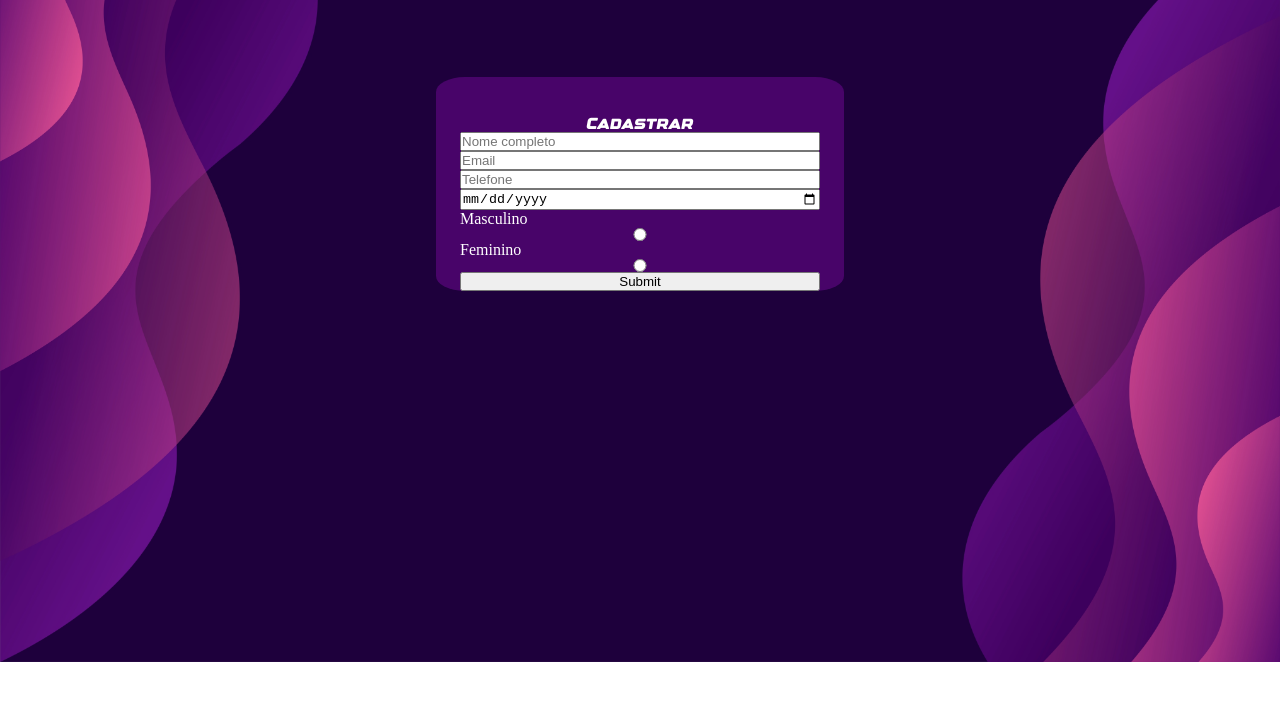
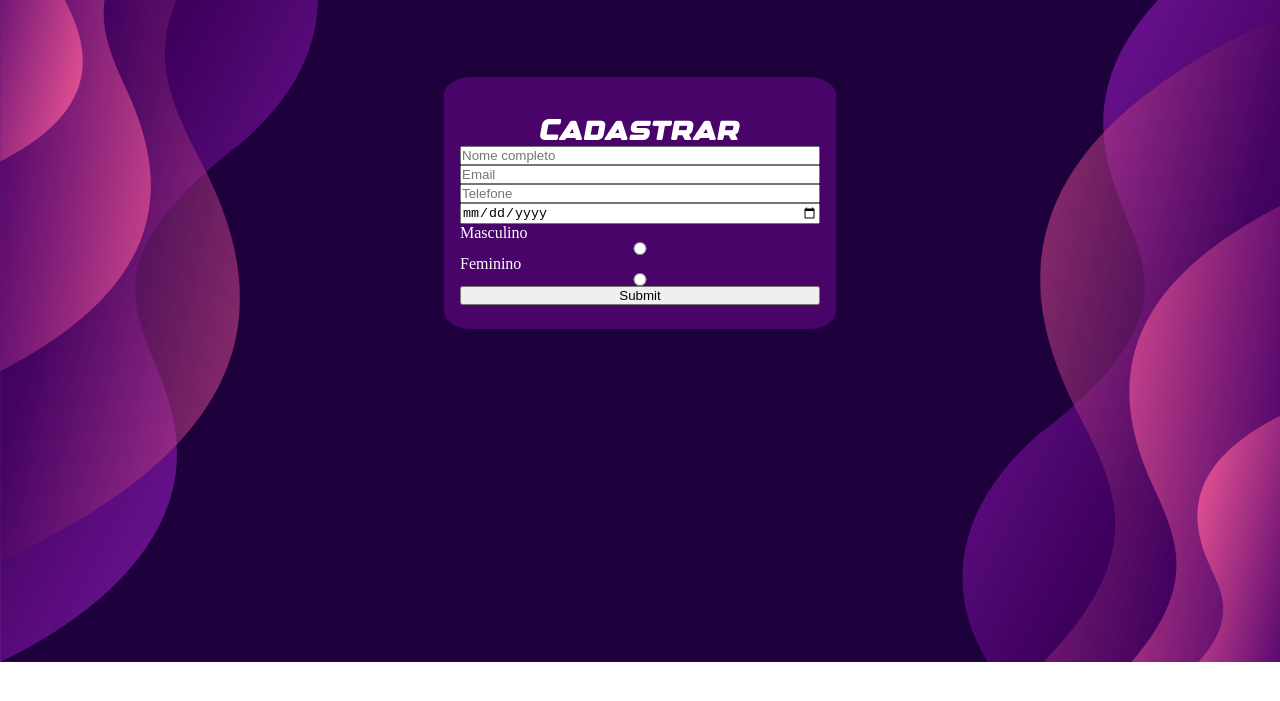
Before and after one commit to Shausinaguer/Form-html, a plain HTML site: page index.html in a window 1280 px wide. Shown: the part 85-786 px from the top of the page. Drawn offline with Linux system fonts and the light colour scheme.

Commit message:
Update CSS
pequenas modificações no código

```diff
--- a/css/style.css
+++ b/css/style.css
@@ -2,7 +2,6 @@
     font-family: Designer;
     src: url(../media/fonts/Designer.otf);
 }
-
 
 *{
     margin: 0;
@@ -75,13 +74,15 @@ section{
 
 section div .title-form{
     font-family: Designer;
+    font-size: 30px;
     align-self: center;
 }
 
-.form{
+.formulario{
     background-color: #480469;
     padding-block-start: 5vh;
-    padding-inline: 3vh;
+    padding-block-end: 3vh;
+    padding-inline: 2vh;
     width: 45vh;
     border-radius: 7%;
     display: flex;
--- a/index.html
+++ b/index.html
@@ -19,7 +19,7 @@
         </div>
     </header>
     <section>
-        <div class="form">
+        <div class="formulario">
             <label class="title-form" for="cadastro">Cadastrar</label>
             <form name="cadastro" action="#" method="post">
                 <input name="nome" type="text" placeholder="Nome completo" required>
```
